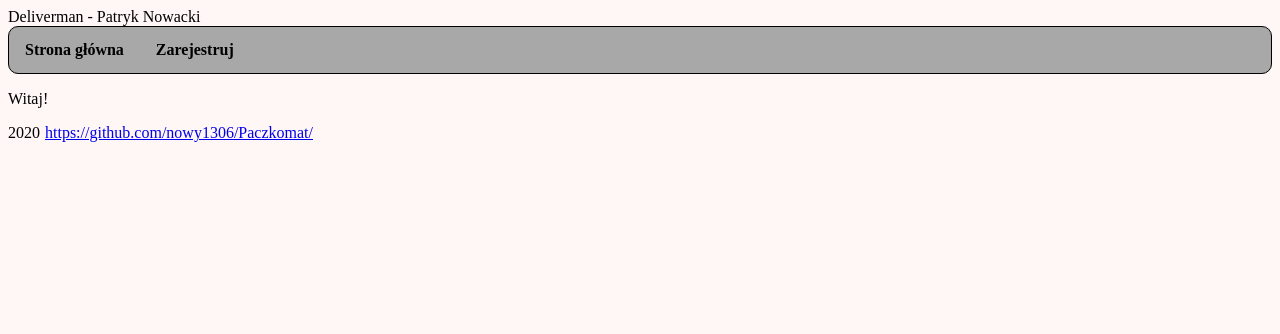
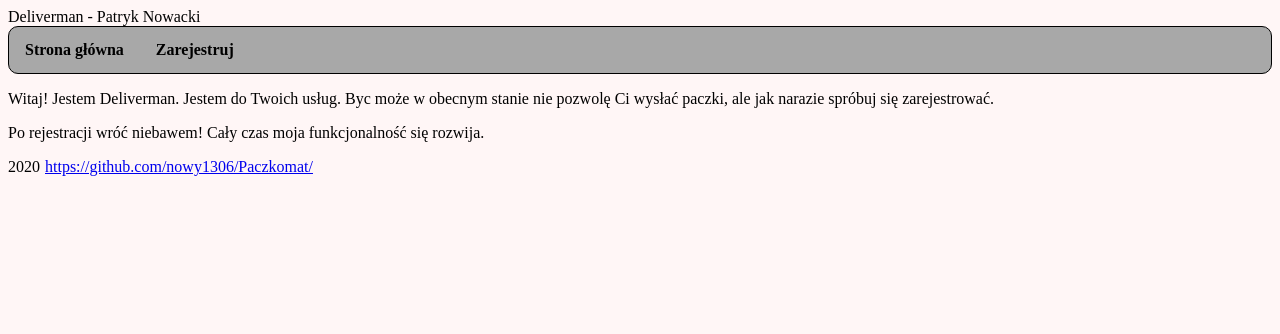
Before and after one commit to nowy1306/Paczkomat, a Flask app: page / in a window 1280 px wide. Shown: the top 334 px of the page. Run offline with Flask 2, Linux system fonts and the light colour scheme.

Commit message:
aktalizacja strony glownej

```diff
--- a/templates/home.html
+++ b/templates/home.html
@@ -13,9 +13,12 @@
 			<li><a href="/sender/sign-up">Zarejestruj</a></li>
 			</ul>
 		</nav>
-		<p>
-			Witaj!
-		</p>
+			<p>
+				Witaj! Jestem Deliverman. Jestem do Twoich usług. Byc może w obecnym stanie nie pozwolę Ci wysłać paczki, ale jak narazie spróbuj się zarejestrować.
+			</p>
+			<p>
+				Po rejestracji wróć niebawem! Cały czas moja funkcjonalność się rozwija.
+			</p>
 		<footer>
 			<ul>
 				<li><a>2020</a></li>
```
